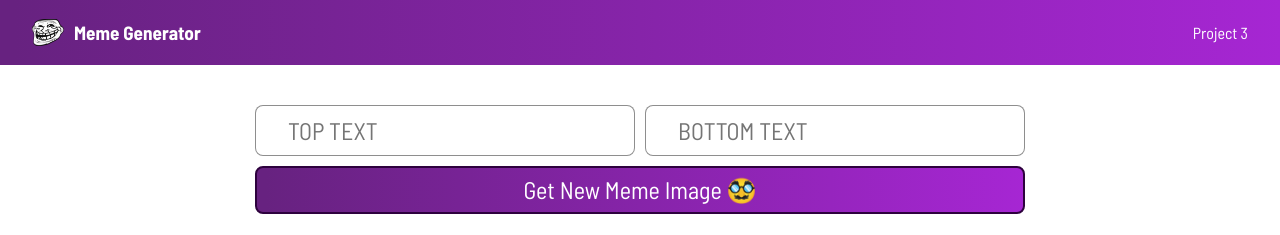
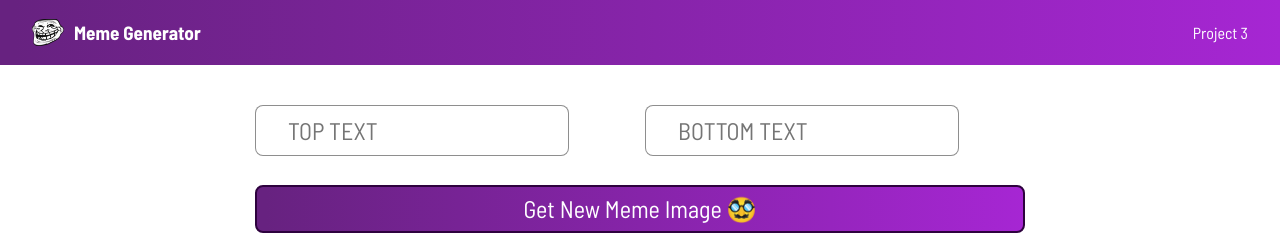
Before and after one commit to Sanskar-khandelwal/Meme-Generator, a React (Vite) app: page / in a window 1280 px wide. Shown: the top 235 px of the page. Built offline with nearby package versions, Linux system fonts and the light colour scheme; no server answers.

Commit message:
added the number count functionality in Meme.jsx

```diff
--- a/src/component/Meme.jsx
+++ b/src/component/Meme.jsx
@@ -26,7 +26,17 @@ export default function Meme() {
     }));
   }
 
+  const [numCount, setNumCount] = React.useState({
+    countTop: 0,
+    countBottom: 0,
+  });
+
   const handleChange = function (event) {
+    console.log(event.target.dataset.tag);
+    setNumCount((prevNumCount) => ({
+      ...prevNumCount,
+      [event.target.dataset.tag]: event.target.value.length,
+    }));
     setMeme((prevMeme) => ({
       ...prevMeme,
       [event.target.name]: event.target.value,
@@ -36,20 +46,62 @@ export default function Meme() {
   return (
     <main>
       <div className="form">
+        <div className="form-cover">
           <input
             type="text"
             placeholder="TOP TEXT"
             onChange={handleChange}
             name="topText"
             value={meme.topText}
+            maxLength={25}
+            data-tag="countTop"
           />
+          <div className="number-count">
+            <span
+              className={`count form-number ${
+                numCount.countTop > 20 ? "form-orange" : "form-light"
+              } ${numCount.countTop == 25 && "form-red"}`}
+            >
+              {numCount.countTop}
+            </span>
+            <span
+              className={`limit form-number ${
+                numCount.countTop == 25 ? "form-red" : "form-light"
+              }`}
+            >
+              25
+            </span>
+          </div>
+        </div>
+
+        <div className="form-cover">
           <input
             type="text"
             placeholder="BOTTOM TEXT"
             onChange={handleChange}
             name="bottomText"
             value={meme.bottomText}
+            maxLength={25}
+            data-tag="countBottom"
           />
+          <div className="number-count">
+            <span
+              className={`count form-number ${
+                numCount.countBottom > 7 ? "form-orange" : "form-light"
+              } ${numCount.countBottom == 25 && "form-red"}`}
+            >
+              {numCount.countBottom}
+            </span>
+            <span
+              className={`limit form-number ${
+                numCount.countBottom == 25 ? "form-red" : "form-light"
+              }`}
+            >
+              25
+            </span>
+          </div>
+        </div>
+
         <button onClick={getMemeImage} className="btn">
           Get New Meme Image 🥸
         </button>
```
Lines whose indentation alone changed are shown as unchanged.
